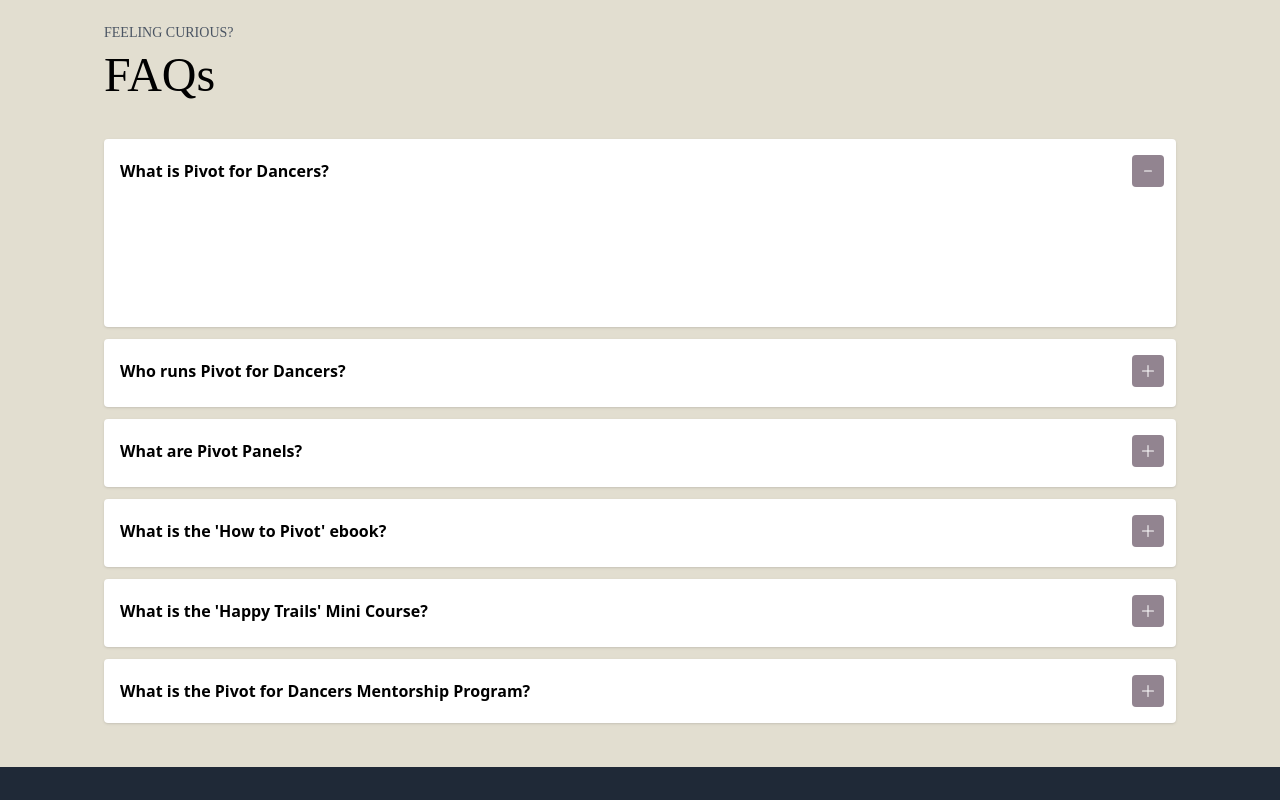
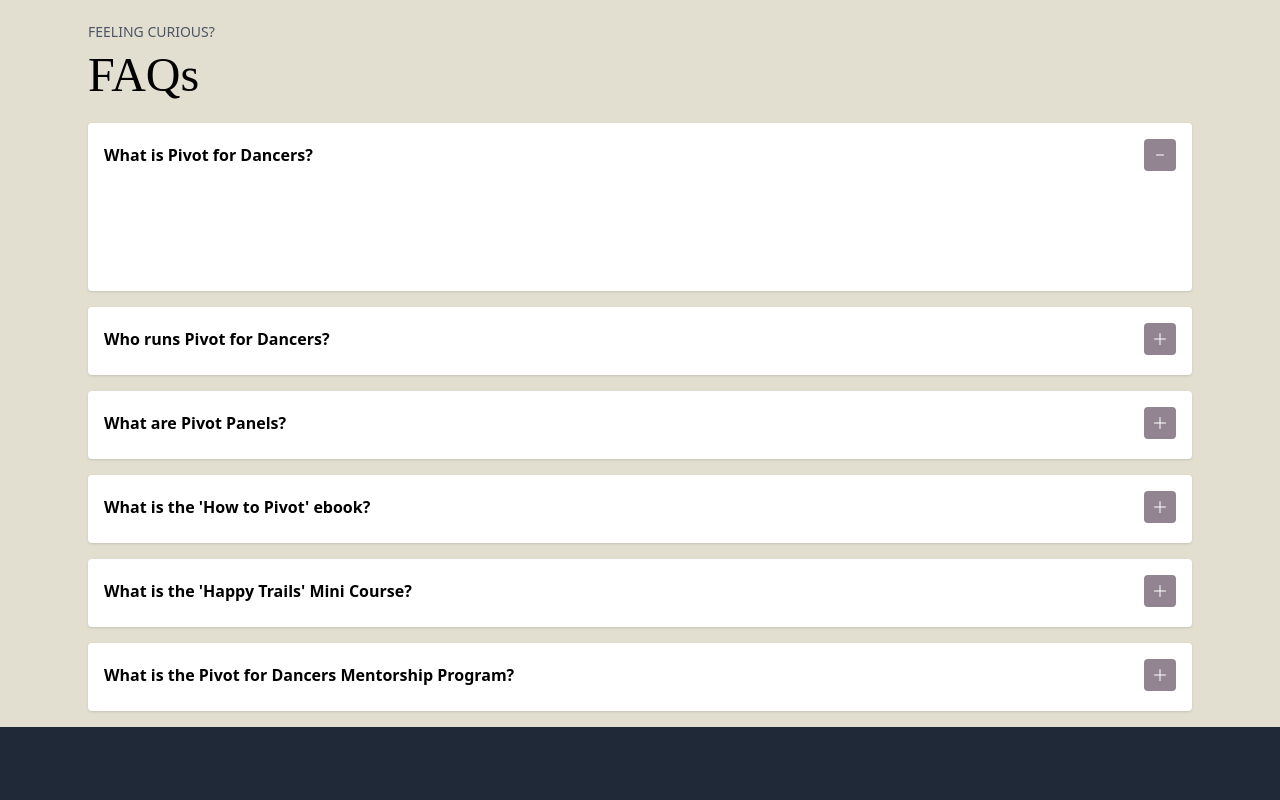
Before and after one commit to IsaacCavallaro/pivot-for-dancers, a React (Create React App) app: page / in a window 1280 px wide. Shown: the part 3960-4760 px from the top of the page. Built offline with nearby package versions, Linux system fonts and the light colour scheme; a web font is replaced by a local one.

Commit message:
Clean up faq

```diff
--- a/src/components/Faq.tsx
+++ b/src/components/Faq.tsx
@@ -1,12 +1,7 @@
 import React, { useState, FC } from 'react';
 
 const FAQ: FC = () => {
-    const [showAnswer1, setShowAnswer1] = useState(true);
-    const [showAnswer2, setShowAnswer2] = useState(false);
-    const [showAnswer3, setShowAnswer3] = useState(false);
-    const [showAnswer4, setShowAnswer4] = useState(false);
-    const [showAnswer5, setShowAnswer5] = useState(false);
-    const [showAnswer6, setShowAnswer6] = useState(false);
+    const [activeIndex, setActiveIndex] = useState<number | null>(0); // Default to the first FAQ being open
 
     const PlusIcon = () => (
         <svg xmlns="http://www.w3.org/2000/svg" width="16" height="16" fill="currentColor" className="text-white" viewBox="0 0 16 16">
@@ -20,75 +15,50 @@ const FAQ: FC = () => {
         </svg>
     );
 
-    return (
-        <section id="faq-section" className="bg-beige">
-            <div className="max-w-6xl py-4 mx-auto md:px-6">
-                <div className="px-4 pl-4 mb-6">
-                    <span className="text-sm text-gray-600 uppercase dark:text-gray-400 font-merriweather">FEELING CURIOUS?</span>
-                    <h1 className="mt-2 text-3xl font-merriweather text-black md:text-5xl">
-                        FAQs
-                    </h1>
-                </div>
-                <div className="flex items-center h-auto">
-                    <div className="w-full p-4 mx-auto">
-                        <div className="flex flex-wrap items-center gap-4">
-                            <div className="flex-1">
-                                {/* Pivot for Dancers */}
-                                <div className="flex flex-col justify-between w-full py-4 pl-4 pr-3 mb-3 bg-white rounded shadow dark:bg-gray-700">
-                                    <div className="flex items-center justify-between">
-                                        <span className="font-bold dark:text-white"> What is Pivot for Dancers?</span>
-                                        <button className="p-2 bg-purple-gray rounded" onClick={() => setShowAnswer1(!showAnswer1)}>
-                                            {showAnswer1 ? <MinusIcon /> : <PlusIcon />}
-                                        </button>
-                                    </div>
-                                    <div className={`mt-1 text-sm text-white transition-all duration-1000 ease-in-out ${showAnswer1 ? 'opacity-100 max-h-120' : 'opacity-0 max-h-0 overflow-hidden'}`}>
+    const containerClasses = "flex flex-col w-full py-4 px-4 mb-3 bg-white rounded shadow dark:bg-gray-700";
+    const buttonClasses = "p-2 bg-purple-gray rounded";
+    const answerClasses = "mt-1 text-sm text-white transition-all duration-500 ease-in-out";
+    const hiddenClasses = "opacity-0 max-h-0 overflow-hidden";
+    const visibleClasses = "opacity-100 max-h-120";
+
+    const faqItems = [
+        {
+            question: "What is Pivot for Dancers?",
+            answer: (
+                <>
                     <p>Pivot for Dancers offers resources for professional dancers who are making a career change.</p>
-                                        <br></br>
-                                        <p>We're also a community of hundreds of dancers just like you and we hold events and workshops to
-                                            help you connect with others who might be going through something similar to you.</p>
-                                        <br></br>
+                    <br />
+                    <p>We're a community of hundreds of dancers holding events and workshops to connect those going through similar transitions.</p>
+                    <br />
                     <p>The best way to get involved is to join our email list where we share exclusive content and invitations.</p>
-                                    </div>
-                                </div>
-                                {/* Who Runs Pivot */}
-                                <div className="flex flex-col justify-between w-full py-4 pl-4 pr-3 mb-3 bg-white rounded shadow dark:bg-gray-700">
-                                    <div className="flex items-center justify-between">
-                                        <span className="font-bold dark:text-white"> Who runs Pivot for Dancers? </span>
-                                        <button className="p-2 bg-purple-gray rounded" onClick={() => setShowAnswer2(!showAnswer2)}>
-                                            {showAnswer2 ? <MinusIcon /> : <PlusIcon />}
-                                        </button>
-                                    </div>
-                                    <div className={`mt-1 text-sm text-white transition-all duration-1000 ease-in-out ${showAnswer2 ? 'opacity-100 max-h-120' : 'opacity-0 max-h-0 overflow-hidden'}`}>
+                </>
+            ),
+        },
+        {
+            question: "Who runs Pivot for Dancers?",
+            answer: (
+                <>
                     <p>Pivot for Dancers is run by former professional dancers who have made their own career transitions.</p>
-                                        <br></br>
-                                        <p>Founded by Kaylee Randall in 2020 and supported by hundreds of dancers along the way,
-                                            our team is passionate about helping dancers thrive long after taking their final bow.</p>
-                                    </div>
-                                </div>
-                                {/* Panels */}
-                                <div className="flex flex-col justify-between w-full py-4 pl-4 pr-3 mb-3 bg-white rounded shadow dark:bg-gray-700">
-                                    <div className="flex items-center justify-between">
-                                        <span className="font-bold dark:text-white"> What are Pivot Panels? </span>
-                                        <button className="p-2 bg-purple-gray rounded" onClick={() => setShowAnswer3(!showAnswer3)}>
-                                            {showAnswer3 ? <MinusIcon /> : <PlusIcon />}
-                                        </button>
-                                    </div>
-                                    <div className={`mt-1 text-sm text-white transition-all duration-1000 ease-in-out ${showAnswer3 ? 'opacity-100 max-h-120' : 'opacity-0 max-h-0 overflow-hidden'}`}>
+                    <br />
+                    <p>Founded by Kaylee Randall in 2020, our team is passionate about helping dancers thrive long after their final bow.</p>
+                </>
+            ),
+        },
+        {
+            question: "What are Pivot Panels?",
+            answer: (
+                <>
                     <p>Pivot Panels are panel-style interviews with professional dancers who have successfully changed careers.</p>
                     <br></br>
                     <p>These valuable resources are available to help inspire you to take a leap of faith and
                         may give you some ideas of how you may want to pivot your career.</p>
-                                    </div>
-                                </div>
-                                {/* Ebook */}
-                                <div className="flex flex-col justify-between w-full py-4 pl-4 pr-3 mb-3 bg-white rounded shadow dark:bg-gray-700">
-                                    <div className="flex items-center justify-between">
-                                        <span className="font-bold dark:text-white"> What is the 'How to Pivot' ebook?</span>
-                                        <button className="p-2 bg-purple-gray rounded" onClick={() => setShowAnswer4(!showAnswer4)}>
-                                            {showAnswer4 ? <MinusIcon /> : <PlusIcon />}
-                                        </button>
-                                    </div>
-                                    <div className={`mt-1 text-sm text-white transition-all duration-1000 ease-in-out ${showAnswer4 ? 'opacity-100 max-h-120' : 'opacity-0 max-h-0 overflow-hidden'}`}>
+                </>
+            ),
+        },
+        {
+            question: "What is the 'How to Pivot' ebook?",
+            answer: (
+                <>
                     <p>Written by our founder, Kaylee Randall, 'How to Pivot' is an <strong>actionable, dancer-specific</strong> guide to help
                         you find meaningful work of the stage.</p>
                     <br></br>
@@ -96,26 +66,13 @@ const FAQ: FC = () => {
                         be holding you back and step-by-step activities to help you actually move on to your next stage.</p>
                     <br></br>
                     <p>With real-life examples from Kaylee's own career transition, 'How to Pivot' is essential reading for any dancer struggling with their next steps.</p>
-                                    </div>
-                                </div>
-                                {/* Course */}
-                                <div className="flex flex-col justify-between w-full py-4 pl-4 pr-3 mb-3 bg-white rounded shadow dark:bg-gray-700">
-                                    <div className="flex items-center justify-between">
-                                        <h3 className="font-bold dark:text-white">What is the 'Happy Trails' Mini Course?</h3>
-                                        <button
-                                            className="p-2 bg-purple-gray rounded"
-                                            aria-expanded={showAnswer5}
-                                            aria-controls="answer5"
-                                            onClick={() => setShowAnswer5(!showAnswer5)}
-                                        >
-                                            {showAnswer5 ? <MinusIcon /> : <PlusIcon />}
-                                        </button>
-                                    </div>
-                                    <div
-                                        id="answer5"
-                                        className={`mt-1 text-sm text-white transition-all duration-1000 ease-in-out ${showAnswer5 ? 'opacity-100 max-h-120' : 'opacity-0 max-h-0 overflow-hidden'}`}
-                                        aria-hidden={!showAnswer5}
-                                    >
+                </>
+            ),
+        },
+        {
+            question: "What is the 'Happy Trails' Mini Course?",
+            answer: (
+                <>
                     <p>
                         If you're a professional dancer, you probably don't have a ton of time.
                         That's why we developed a quick but effective mini course to help you plan your pivot with an
@@ -140,26 +97,13 @@ const FAQ: FC = () => {
                     <p>
                         For the dancers who want to make a plan for what's next but have no idea where to start, 'Happy Trails' is for you.
                     </p>
-                                    </div>
-                                </div>
-
-                                {/* Mentorship */}
-                                <div className="flex flex-col justify-between w-full py-4 pl-4 pr-3 mb-3 bg-white rounded shadow dark:bg-gray-700">
-                                    <div className="flex items-center justify-between">
-                                        <span className="font-bold dark:text-white">What is the Pivot for Dancers Mentorship Program?</span>
-                                        <button
-                                            className="p-2 bg-purple-gray rounded"
-                                            onClick={() => setShowAnswer6(!showAnswer6)}
-                                        >
-                                            {showAnswer6 ? <MinusIcon /> : <PlusIcon />}
-                                        </button>
-                                    </div>
-                                    <div
-                                        className={`overflow-hidden transition-all duration-[2000ms] ease-[cubic-bezier(0.25, 0.1, 0.25, 1)] ${showAnswer6 ? 'opacity-100 h-auto' : 'opacity-0 h-0'
-                                            }`}
-                                        style={{ transitionProperty: 'height, opacity' }}
-                                    >
-                                        <div className="mt-1 text-sm text-white">
+                </>
+            ),
+        },
+        {
+            question: "What is the Pivot for Dancers Mentorship Program?",
+            answer: (
+                <>
                     <p>
                         The Pivot for Dancers Mentorship Program is private, one-on-one support for professional dancers to help you find meaningful work off the stage.
                     </p>
@@ -183,17 +127,40 @@ const FAQ: FC = () => {
                     <p>
                         Whether you're just starting to plan your pivot or you're already retired but still feel a little lost, the Pivot for Dancers Mentorship Program is exactly what you've been looking for.
                     </p>
+                </>
+            ),
+        },
+    ];
+
+    return (
+        <section id="faq-section" className="bg-beige">
+            <div className="max-w-6xl py-4 px-4 mx-auto md:px-6">
+                <header className="mb-6">
+                    <span className="text-sm text-gray-600 uppercase dark:text-gray-400">Feeling Curious?</span>
+                    <h1 className="mt-2 text-3xl font-merriweather text-black md:text-5xl">FAQs</h1>
+                </header>
+                <div className="faq-items space-y-4">
+                    {faqItems.map((item, index) => (
+                        <div key={index} className={containerClasses}>
+                            <div className="flex items-center justify-between">
+                                <span className="font-bold dark:text-white">{item.question}</span>
+                                <button
+                                    className={buttonClasses}
+                                    onClick={() => setActiveIndex(activeIndex === index ? null : index)}
+                                >
+                                    {activeIndex === index ? <MinusIcon /> : <PlusIcon />}
+                                </button>
+                            </div>
+                            <div
+                                className={`${answerClasses} ${activeIndex === index ? visibleClasses : hiddenClasses}`}
+                            >
+                                {item.answer}
                             </div>
                         </div>
-                                </div>
-
-
+                    ))}
                 </div>
             </div>
-                    </div>
-                </div>
-            </div>
-        </section >
+        </section>
     );
 };
 
```
Lines whose indentation alone changed are shown as unchanged.
